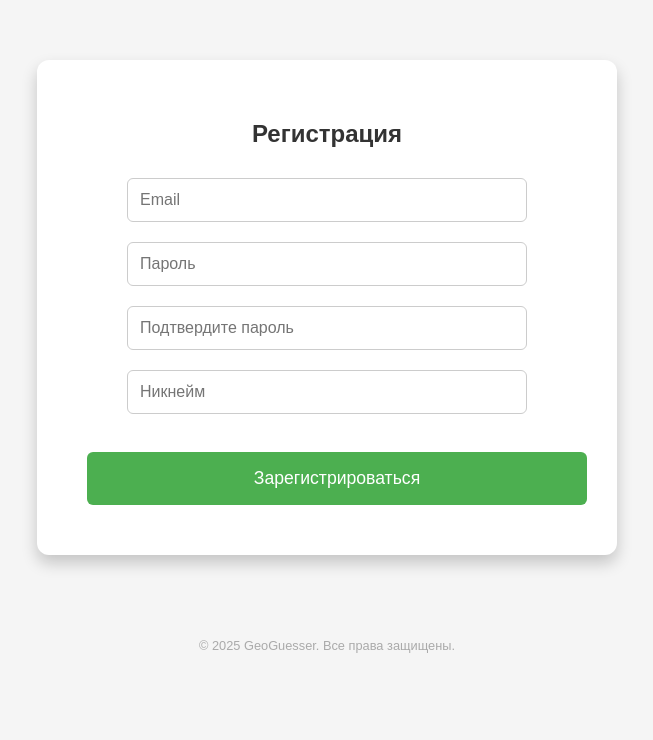
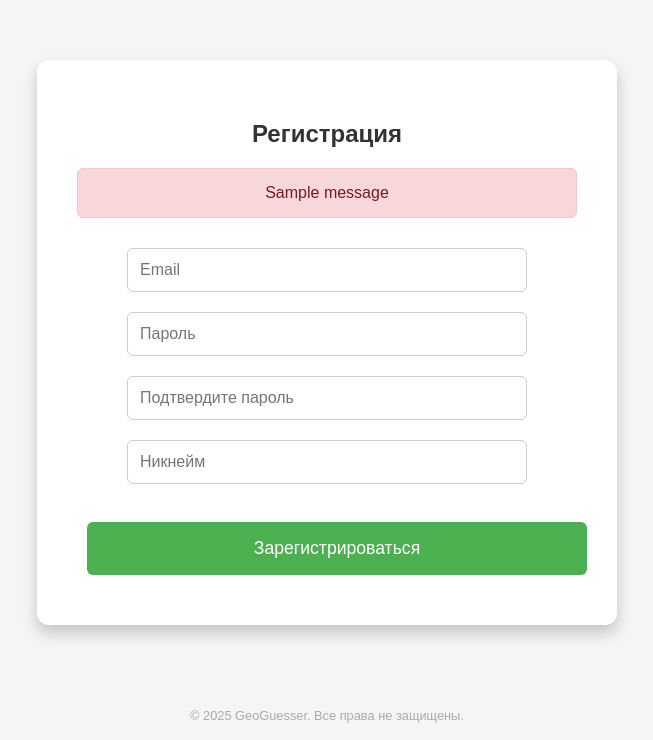
Before and after one commit to cerXXXX/yandex_geoguesser, a Flask app: page /register in a window 1280 px wide. Shown: the part 60-800 px from the top of the page, without its empty margins (313-966 px from the left). Run offline with Flask 3, Linux system fonts and the light colour scheme; one stand-in notice (Sample message) is shown.

Commit message:
add error messages to login and register

```diff
--- a/app.py
+++ b/app.py
@@ -43,11 +43,14 @@ def register():
             flash('Email уже зарегистрирован.')
             return redirect(url_for('register'))
 
+        if User.query.filter_by(nickname=nickname).first():
+            flash('Никнейм уже занят!')
+            return redirect(url_for('register'))
+
         hashed_password = generate_password_hash(password)
         new_user = User(email=email, password=hashed_password, nickname=nickname)
         db.session.add(new_user)
         db.session.commit()
-        flash('Вы зарегистрированы!')
         return redirect(url_for('login'))
 
     return render_template('register.html')
@@ -56,16 +59,16 @@ def register():
 @app.route('/login', methods=['GET', 'POST'])
 def login():
     if current_user.is_authenticated:
-        return redirect(url_for('menu'))  # ✅ Перенаправляем, если уже залогинен
+        return redirect(url_for('menu'))
     if request.method == 'POST':
         email = request.form['email']
         password = request.form['password']
-        remember = True if request.form.get('remember') else False  # <== добавляем флажок
+        remember = True if request.form.get('remember') else False
 
         user = User.query.filter_by(email=email).first()
 
         if user and check_password_hash(user.password, password):
-            login_user(user, remember=remember)  # <== флаг remember тут!
+            login_user(user, remember=remember)
             return redirect(url_for('menu'))
         else:
             flash('Неверные учетные данные.')
--- a/static/style.css
+++ b/static/style.css
@@ -301,3 +301,44 @@ form button:hover {
         height: auto;
     }
 }
+
+.flash-messages {
+    margin-bottom: 20px;
+    text-align: center;
+}
+
+.flash-error {
+    background-color: #f8d7da; /* Красный фон для ошибок */
+    color: #721c24; /* Темно-красный цвет текста */
+    padding: 15px;
+    border-radius: 6px;
+    font-size: 1rem;
+    border: 1px solid #f5c6cb;
+    margin: 10px 0;
+}
+
+.flash-messages {
+    margin-bottom: 20px;
+}
+
+.flash {
+    padding: 10px;
+    margin-bottom: 10px;
+    border-radius: 6px;
+    text-align: center;
+}
+
+.flash.error {
+    background-color: #f8d7da; /* Светло-красный фон */
+    color: #721c24; /* Темно-красный текст */
+}
+
+.flash.success {
+    background-color: #d4edda; /* Светло-зеленый фон */
+    color: #155724; /* Темно-зеленый текст */
+}
+
+.flash.info {
+    background-color: #cce5ff; /* Светло-голубой фон */
+    color: #004085; /* Темно-синий текст */
+}
--- a/templates/base.html
+++ b/templates/base.html
@@ -19,7 +19,7 @@
 
     {% if not game_page %}
         <footer>
-            <p>&copy; 2025 GeoGuesser. Все права защищены.</p>
+            <p>&copy; 2025 GeoGuesser. Все права не защищены.</p>
         </footer>
     {% endif %}
 
--- a/templates/register.html
+++ b/templates/register.html
@@ -3,6 +3,17 @@
 {% block content %}
 <div class="page-wrapper">
     <h2>Регистрация</h2>
+
+    {% with messages = get_flashed_messages() %}
+        {% if messages %}
+            <div class="flash-messages">
+                {% for message in messages %}
+                    <p class="flash-error">{{ message }}</p>
+                {% endfor %}
+            </div>
+        {% endif %}
+    {% endwith %}
+
     <form method="post" action="{{ url_for('register') }}">
         <input type="email" name="email" placeholder="Email" required><br>
         <input type="password" name="password" placeholder="Пароль" required><br>
```
Also changed, not shown: templates/login.html (+10 -0 lines), instance/geoguesser.db (deleted).
